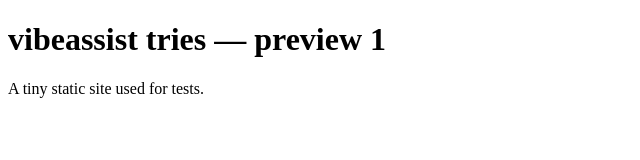
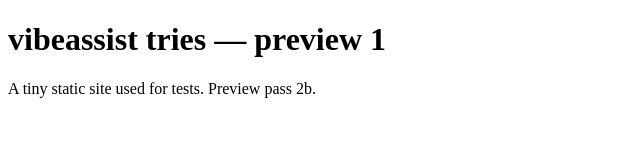
Before and after one commit to k1sr/vibeassist-tries, a website: page index.html in a window 1280 px wide. Shown: the whole page, without its empty margins (0-640 px from the left). Drawn offline with Linux system fonts and the light colour scheme.

Commit message:
Visible change for batch 2b step 2
Co-Authored-By: Claude Opus 5.5 <noreply@anthropic.com>
Claude-Session: https://claude.ai/code/session_01YRXdXQfwTTUErrZmVRtftY

```diff
--- a/index.html
+++ b/index.html
@@ -3,6 +3,6 @@
 <head><meta charset="utf-8"><title>vibeassist tries</title></head>
 <body>
 <h1>vibeassist tries — preview 1</h1>
-<p>A tiny static site used for tests.</p>
+<p>A tiny static site used for tests. Preview pass 2b.</p>
 </body>
 </html>
```
